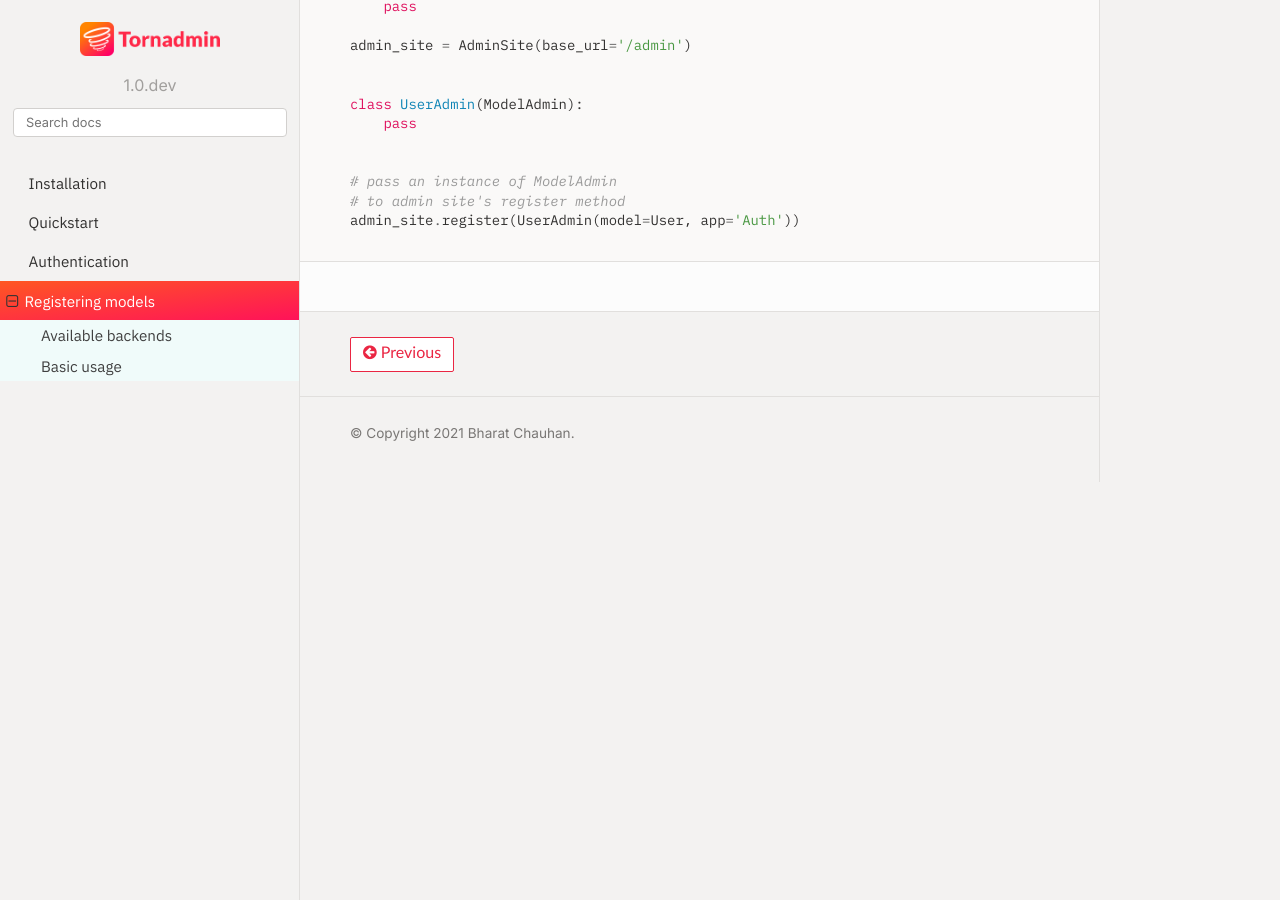
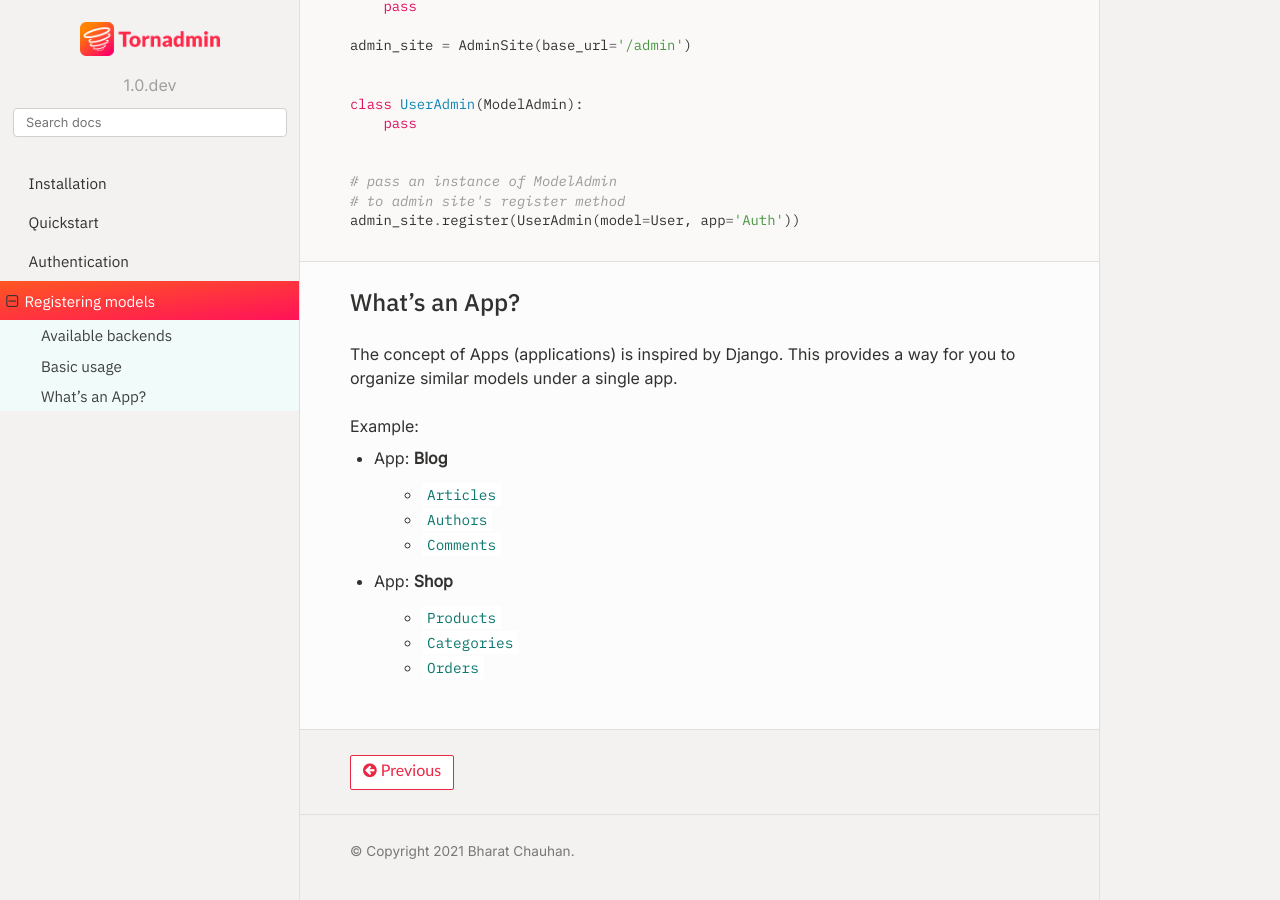
Before and after one commit to bhch/tornadmin, a Sphinx documentation site: the page built from docs/modeladmin.rst, in a window 1280 px wide and 900 px high, scrolled down 1302 px. Built offline with Sphinx 7.4.7 and the Read the Docs theme 2.0.0, drawn with Linux system fonts in a browser that asks for light colours; before the commit the page ends 1784 px from its top, so only the background shows below that.

Commit message:
Update modeladmin docs

```diff
--- a/docs/modeladmin.rst
+++ b/docs/modeladmin.rst
@@ -68,3 +68,24 @@ And this is how we'll register this model in the admin site:
     # pass an instance of ModelAdmin
     # to admin site's register method
     admin_site.register(UserAdmin(model=User, app='Auth'))
+
+
+What's an App?
+--------------
+
+The concept of Apps (applications) is inspired by Django. This provides a way
+for you to organize similar models under a single app.
+
+Example:
+
+- App: **Blog**
+
+    - ``Articles``
+    - ``Authors``
+    - ``Comments``
+
+- App: **Shop**
+
+    - ``Products``
+    - ``Categories``
+    - ``Orders``
```
